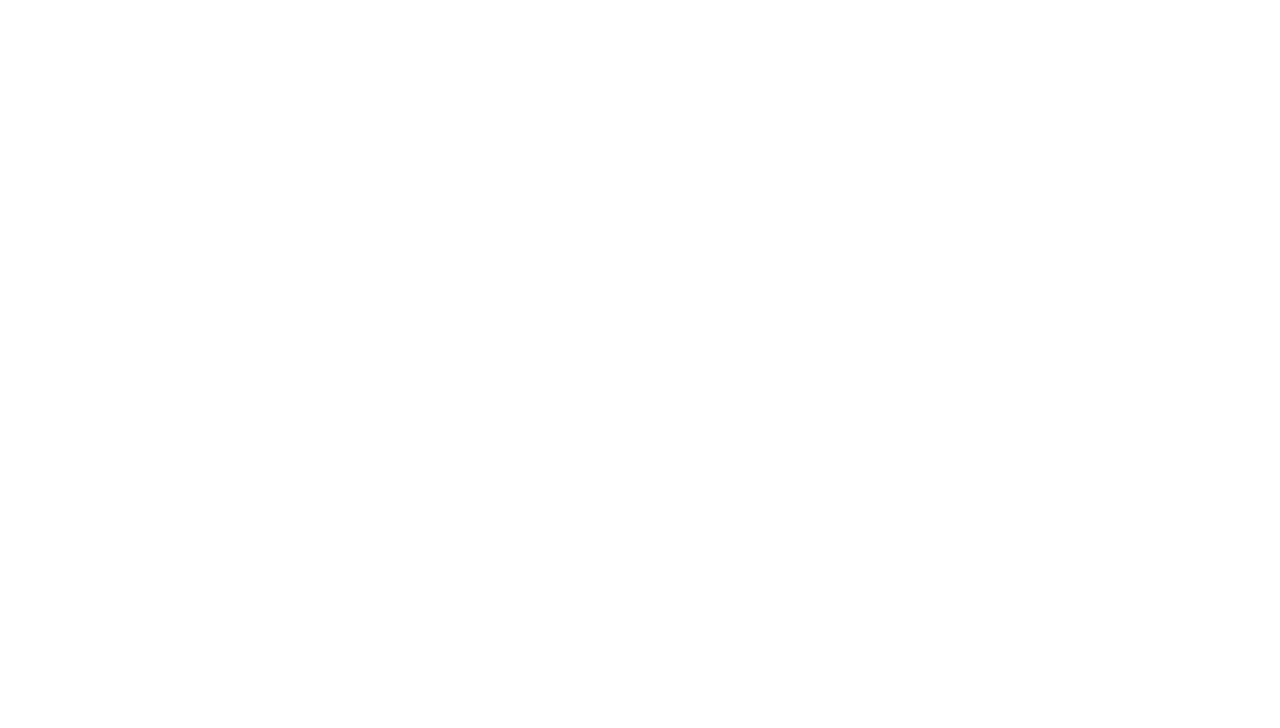
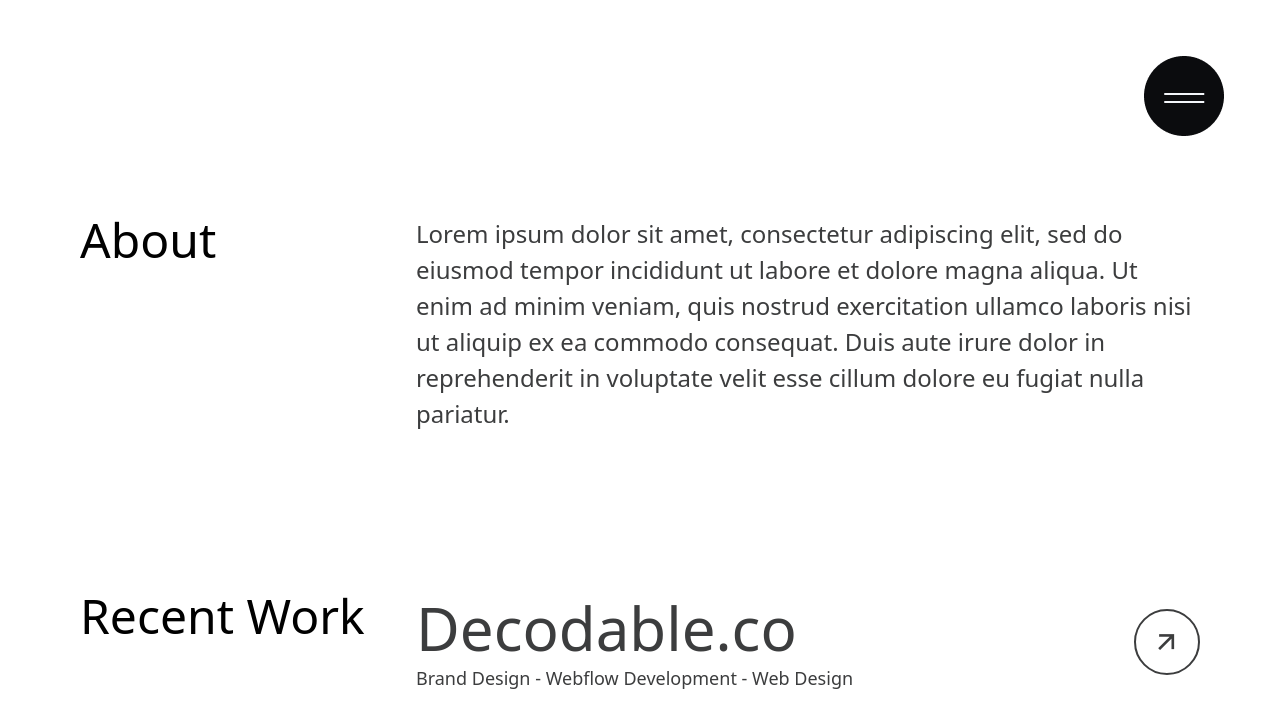
Before and after one commit to rifkysyahreza/Mas-Ayush, a React (Vite) app: page /about in a window 1280 px wide. Before the commit this address had no page. Shown: the top 728 px of the page. Built offline with nearby package versions, Linux system fonts and the light colour scheme.

Commit message:
feat: commit

```diff
--- a/src/App.tsx
+++ b/src/App.tsx
@@ -1,11 +1,13 @@
 import { Route, Routes } from "react-router-dom";
 import LandingPage from "./Pages/LandingPage/index";
 import Contact from "./Pages/Contact/index";
+import About from "./Pages/About/index";
 
 function App() {
   return (
     <Routes>
       <Route path="/" element={<LandingPage />}></Route>
+      <Route path="/about" element={<About />}></Route>
       <Route path="/contact" element={<Contact />}></Route>
     </Routes>
   );
--- /dev/null
+++ b/src/Pages/About/index.tsx
@@ -0,0 +1,20 @@
+import { FC } from "react";
+import AboutMini from "../LandingPage/components/Hero/components/AboutMini";
+
+const Index: FC = () => {
+  return (
+    <div className="flex absolute top-0 z-20">
+      <div className="h-screen w-screen top-0 bg-white">
+        <div className="flex flex-col items-end pr-14 pt-14">
+          <img src="/BURGER.png" alt="Close Button" className="w-20 h-20" />
+        </div>
+
+        <div>
+          <AboutMini />
+        </div>
+      </div>
+    </div>
+  );
+};
+
+export default Index;
--- a/src/Pages/LandingPage/components/About/index.tsx
+++ b/src/Pages/LandingPage/components/About/index.tsx
@@ -3,7 +3,7 @@
 const Index: FC = () => {
   return (
     <div className="flex w-[calc(100% - 160px)] p-20">
-      <div className="text-5xl font-normal basis-[30%]">About</div>
+      <div className="text-5xl font-medium basis-[30%]">About</div>
       <div className="text-2xl font-normal leading-9 text-left basis-[70%] text-primary-text">
         Lorem ipsum dolor sit amet, consectetur adipiscing elit, sed do eiusmod
         tempor incididunt ut labore et dolore magna aliqua. Ut enim ad minim
--- /dev/null
+++ b/src/Pages/LandingPage/components/Hero/components/AboutMini.tsx
@@ -0,0 +1,22 @@
+import { FC } from "react";
+import About from "../../About";
+import { DUMMY_PROJECTS } from "../../../../../constants/projectList";
+import Project from "../../Portfolio/components/Project";
+
+const AboutMini: FC = () => {
+  return (
+    <div className="bg-white">
+      <About />
+
+      <div className="flex w-[calc(100% - 160px)] p-20">
+        <div className="text-5xl font-medium basis-[30%]">Recent Work</div>
+
+        <div className="text-3xl font-normal leading-10 text-left basis-[70%] text-primary-text">
+          <Project {...DUMMY_PROJECTS[0]} />
+        </div>
+      </div>
+    </div>
+  );
+};
+
+export default AboutMini;
--- a/src/Pages/LandingPage/components/Hero/components/MenuOnClick.tsx
+++ b/src/Pages/LandingPage/components/Hero/components/MenuOnClick.tsx
@@ -2,20 +2,27 @@
 
 const MenuOnClick: FC = () => {
   return (
-    <div className="flex flex-row-reverse absolute top-0 z-20">
+    <div className="flex absolute top-0 z-20">
+      <div className="h-screen w-[50vw] bg-black z-20 top-0 opacity-30"></div>
       <div className="h-screen w-[50vw] bg-black">
-        <div className="w-10 bg-white p-4 border-8 border-red-500">
-          <hr />
+        <div className="flex flex-col items-end pr-14 pt-14">
+          <img src="/CLOSE.png" alt="Close Button" className="w-20 h-20" />
         </div>
 
-        <div className="flex flex-col gap-7 pl-24 justify-start text-[#F4F7FA] font-medium text-6xl leading-[72px]">
+        <div className="flex flex-col gap-7 pl-24 justify-start text-[#F4F7FA] font-medium text-6xl leading-[72px] pb-32">
           <a href="">Home</a>
-          <a href="">About</a>
+          <a href="/about">About</a>
           <a href="">Work</a>
-          <a href="">Contact</a>
+          <a href="/contact">Contact</a>
+        </div>
+
+        <div className="flex gap-8 pl-24 font-normal text-lg text-[#F4F7FA]">
+          <a href="">LinkedIn</a>
+          <a href="">Twitter</a>
+          <a href="">instagram</a>
+          <a href="">Webflow</a>
         </div>
       </div>
-      <div className="h-screen w-[50vw] bg-black z-20 top-0 opacity-30"></div>
     </div>
   );
 };
```
Also changed, not shown: public/BURGER.png (added), public/CLOSE.png (added).
